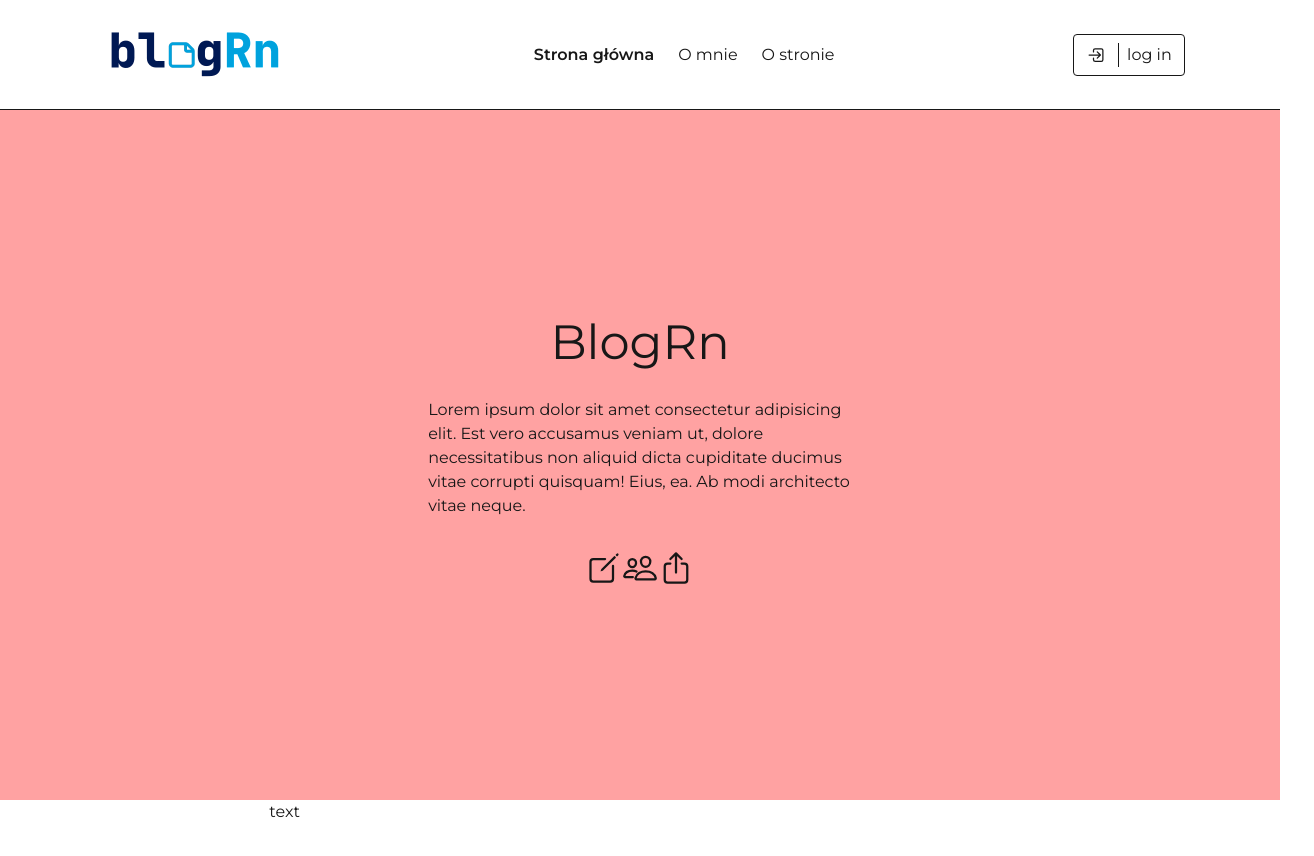
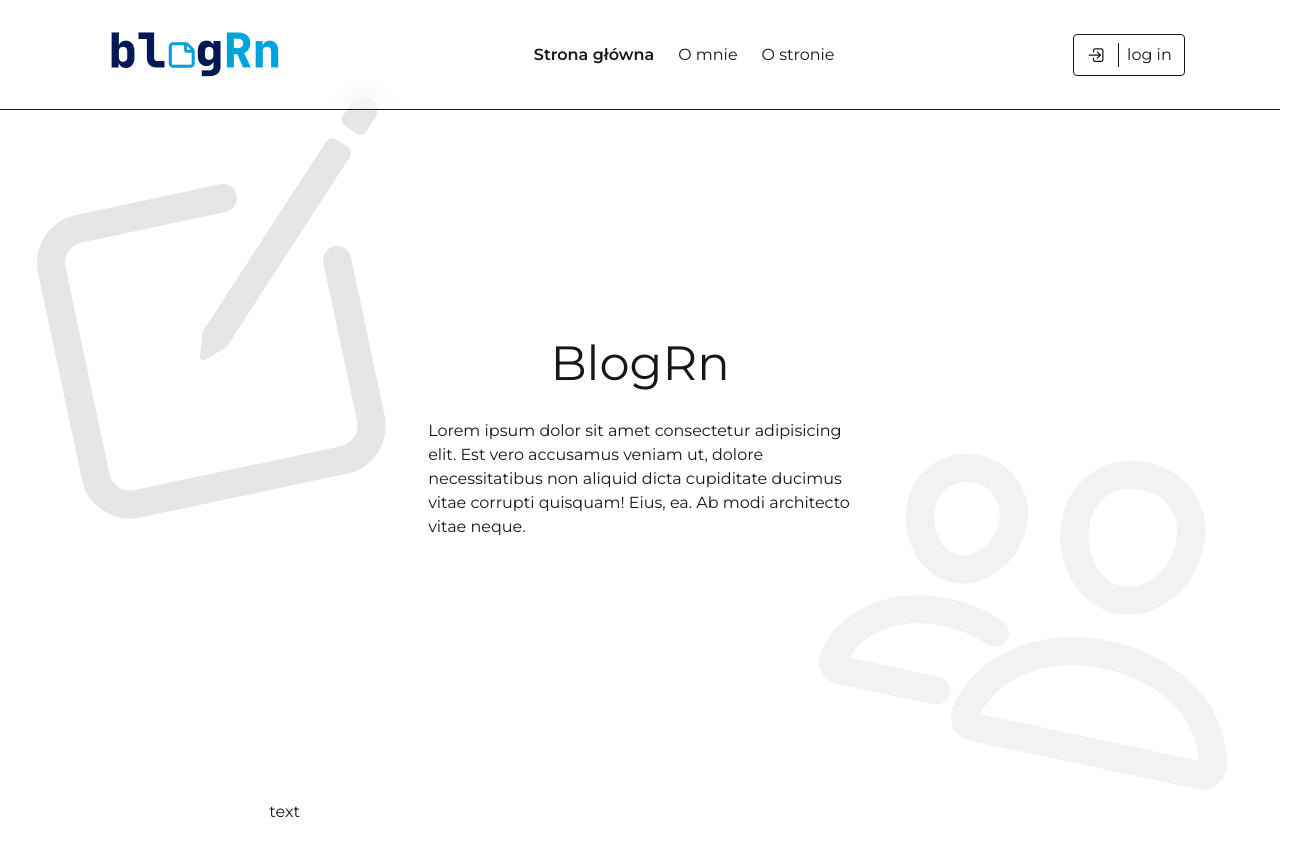
Before and after one commit to Patryk725/Nextjs-first-project-blog, a Next.js app: page / in a window 1280 px wide. Shown: the top 856 px of the page, 1314 px wide, since content can reach past the window. Built offline with nearby package versions, Linux system fonts and the light colour scheme.

Commit message:
style improv for hero, navbar

```diff
--- a/src/components/Hero.tsx
+++ b/src/components/Hero.tsx
@@ -1,7 +1,7 @@
 type HeroProps = {
   title: string;
   description?: string;
-  symbols?: [React.ReactElement?, React.ReactElement?, React.ReactElement?];
+  symbols?: [React.ReactElement?, React.ReactElement?];
   buttons?: React.ReactElement[];
 };
 
@@ -12,17 +12,29 @@ export default function Hero({
   buttons,
 }: HeroProps) {
   return (
-    <section className="bleed min-h-[calc(100dvh-var(--main-nav-height,0px)-var(--secondary-nav-height,0px))] w-full items-center justify-center bg-red-300 py-6">
+    <section className="bleed relative min-h-[calc(100dvh-var(--main-nav-height,0px)-var(--secondary-nav-height,0px))] w-full items-center justify-center py-6">
       <div className="flex w-full max-w-[40ch] flex-col items-center justify-center gap-8">
         <h1 className="text-5xl">{title}</h1>
         <div>{description}</div>
         <div>
           <div className="text-4xl">
-            {symbols?.map((el, i) => (
-              <span className="inline-block" key={i}>
-                {el}
+            {symbols?.[0] && (
+              <span
+                className="absolute -top-6 left-2 inline-block -rotate-12 opacity-10"
+                style={{ fontSize: "450px" }}
+              >
+                {symbols[0]}
               </span>
-            ))}
+            )}
+
+            {symbols?.[1] && (
+              <span
+                className="absolute right-2 -bottom-6 inline-block rotate-12 opacity-5"
+                style={{ fontSize: "450px" }}
+              >
+                {symbols[1]}
+              </span>
+            )}
           </div>
         </div>
       </div>
--- a/src/components/Navbar.tsx
+++ b/src/components/Navbar.tsx
@@ -50,7 +50,7 @@ export default function Navbar({
     <nav
       className={clsx(
         sticky && "sticky top-0",
-        "bg-background bleed border-b",
+        "bg-background/20 bleed z-10 border-b backdrop-blur-md",
         className,
       )}
       ref={nav}
```
